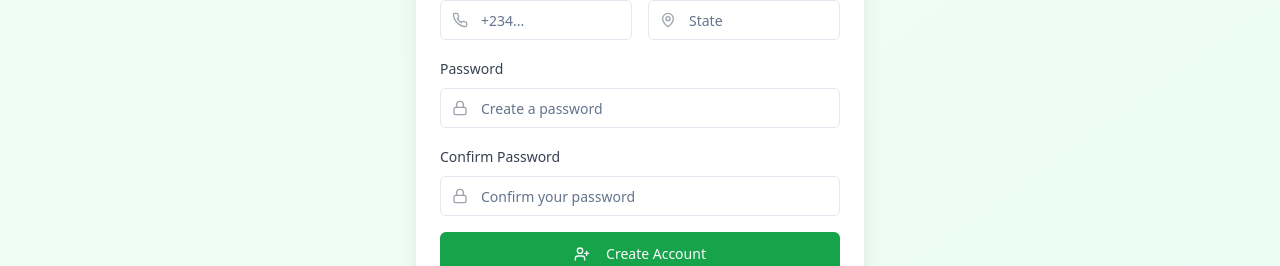
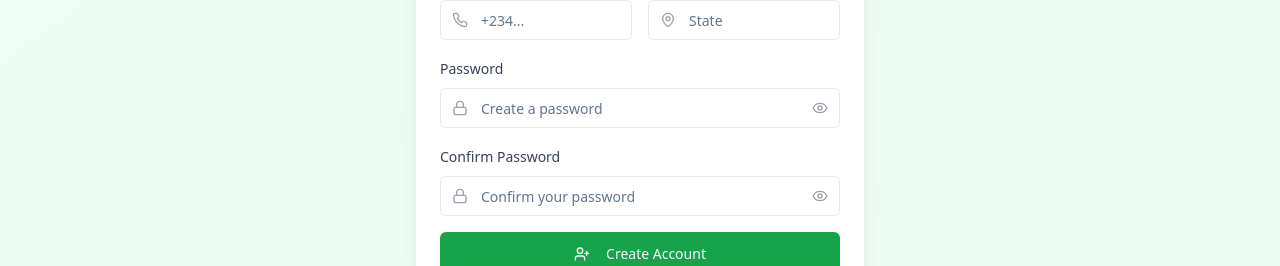
Before and after one commit to Abdulrahmanololade/cassava-guardian-nigeria-vision, a React (Vite) app: page /auth in a window 1280 px wide. Shown: the part 600-866 px from the top of the page. Built offline with nearby package versions, Linux system fonts and the light colour scheme.

Commit message:
Add show password toggle
Adds a show/hide password toggle to the password input fields in both the login and signup forms within the Auth page.

```diff
--- a/src/pages/Auth.tsx
+++ b/src/pages/Auth.tsx
@@ -1,3 +1,4 @@
+
 import { useState } from "react";
 import { useNavigate } from "react-router-dom";
 import { Card, CardContent, CardDescription, CardHeader, CardTitle } from "@/components/ui/card";
@@ -13,7 +14,9 @@ import {
   User,
   Phone,
   MapPin,
-  Sprout
+  Sprout,
+  Eye,
+  EyeOff
 } from "lucide-react";
 import { useToast } from "@/hooks/use-toast";
 import { useUser } from "@/contexts/UserContext";
@@ -28,6 +31,9 @@ const Auth = () => {
     password: "",
     confirmPassword: ""
   });
+  const [showLoginPassword, setShowLoginPassword] = useState(false);
+  const [showSignupPassword, setShowSignupPassword] = useState(false);
+  const [showConfirmPassword, setShowConfirmPassword] = useState(false);
   const { toast } = useToast();
   const navigate = useNavigate();
   const { login } = useUser();
@@ -124,13 +130,24 @@ const Auth = () => {
                     <div className="relative">
                       <Lock className="absolute left-3 top-3 h-4 w-4 text-gray-400" />
                       <Input
-                        type="password"
+                        type={showLoginPassword ? "text" : "password"}
                         placeholder="Enter your password"
-                        className="pl-10"
+                        className="pl-10 pr-10"
                         value={loginData.password}
                         onChange={(e) => setLoginData({ ...loginData, password: e.target.value })}
                         required
                       />
+                      <button
+                        type="button"
+                        className="absolute right-3 top-3 text-gray-400 hover:text-gray-600"
+                        onClick={() => setShowLoginPassword(!showLoginPassword)}
+                      >
+                        {showLoginPassword ? (
+                          <EyeOff className="h-4 w-4" />
+                        ) : (
+                          <Eye className="h-4 w-4" />
+                        )}
+                      </button>
                     </div>
                   </div>
 
@@ -229,13 +246,24 @@ const Auth = () => {
                     <div className="relative">
                       <Lock className="absolute left-3 top-3 h-4 w-4 text-gray-400" />
                       <Input
-                        type="password"
+                        type={showSignupPassword ? "text" : "password"}
                         placeholder="Create a password"
-                        className="pl-10"
+                        className="pl-10 pr-10"
                         value={signupData.password}
                         onChange={(e) => setSignupData({ ...signupData, password: e.target.value })}
                         required
                       />
+                      <button
+                        type="button"
+                        className="absolute right-3 top-3 text-gray-400 hover:text-gray-600"
+                        onClick={() => setShowSignupPassword(!showSignupPassword)}
+                      >
+                        {showSignupPassword ? (
+                          <EyeOff className="h-4 w-4" />
+                        ) : (
+                          <Eye className="h-4 w-4" />
+                        )}
+                      </button>
                     </div>
                   </div>
 
@@ -244,13 +272,24 @@ const Auth = () => {
                     <div className="relative">
                       <Lock className="absolute left-3 top-3 h-4 w-4 text-gray-400" />
                       <Input
-                        type="password"
+                        type={showConfirmPassword ? "text" : "password"}
                         placeholder="Confirm your password"
-                        className="pl-10"
+                        className="pl-10 pr-10"
                         value={signupData.confirmPassword}
                         onChange={(e) => setSignupData({ ...signupData, confirmPassword: e.target.value })}
                         required
                       />
+                      <button
+                        type="button"
+                        className="absolute right-3 top-3 text-gray-400 hover:text-gray-600"
+                        onClick={() => setShowConfirmPassword(!showConfirmPassword)}
+                      >
+                        {showConfirmPassword ? (
+                          <EyeOff className="h-4 w-4" />
+                        ) : (
+                          <Eye className="h-4 w-4" />
+                        )}
+                      </button>
                     </div>
                   </div>
 
```
